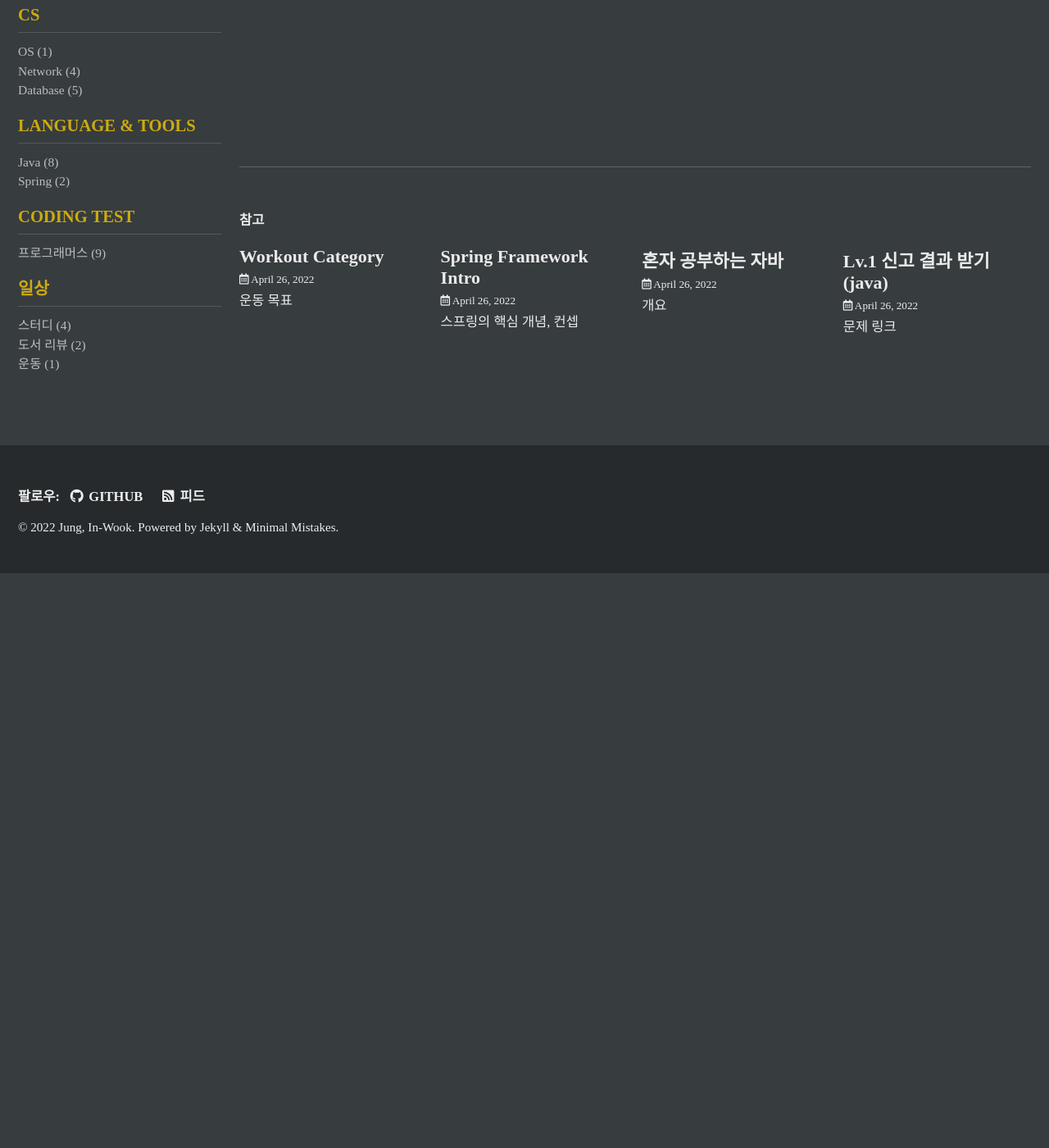
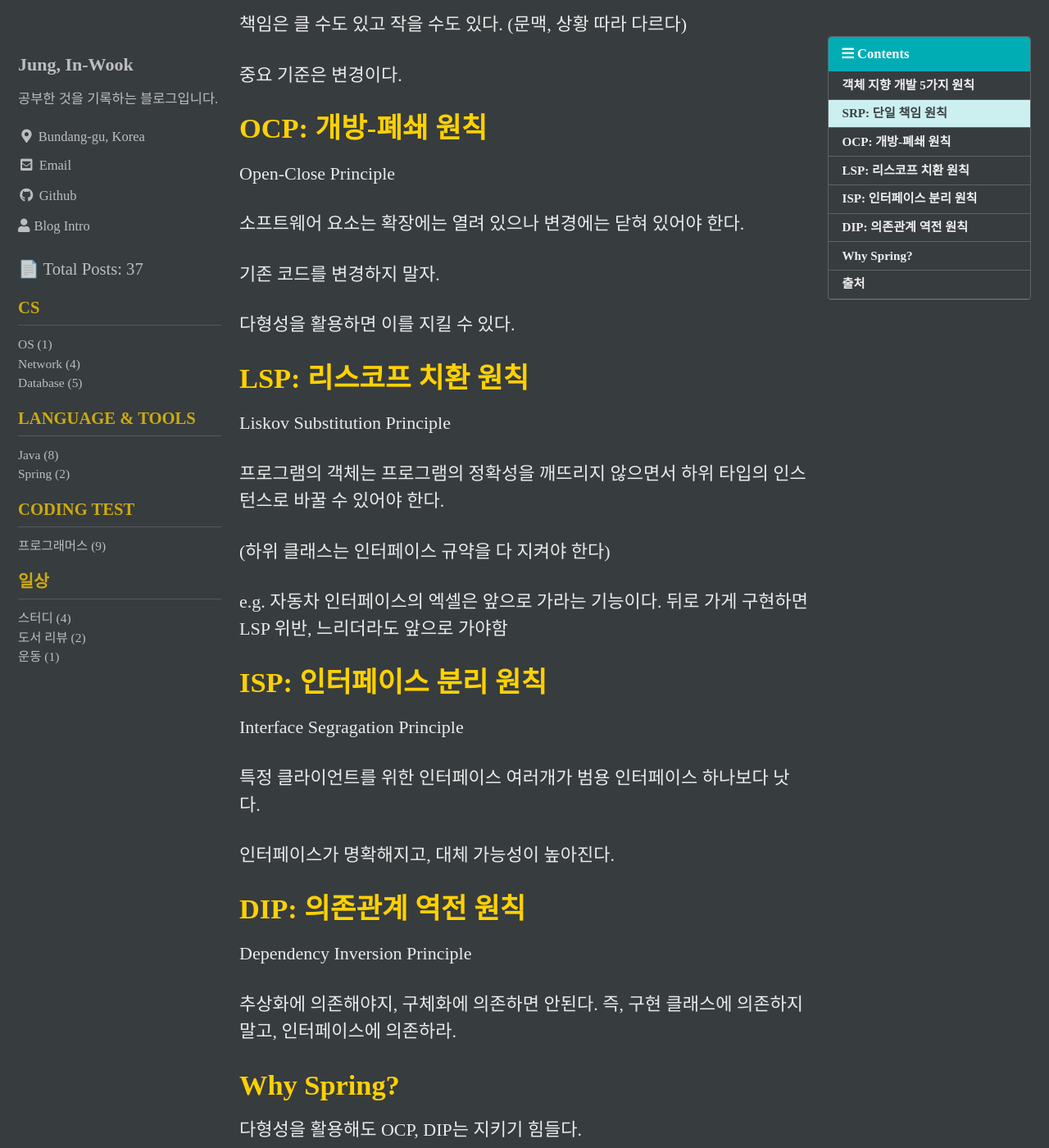
Before and after one commit to Koowin/koowin.github.io, a Jekyll site: the page built from _posts/spring/2022-04-26-SOLID.md, in a window 1280 px wide and 1400 px high, scrolled down 778 px. Shown: the whole window at 82% size. Built offline with Jekyll 4.4.1, drawn with Linux system fonts in a browser that asks for light colours; cached includes are drawn as plain includes; some web fonts are replaced; before the commit the page ends 1477 px from its top, so only the background shows below that; some of the changed text lies outside the part shown.

Commit message:
post: SOLID

```diff
--- a/_posts/spring/2022-04-26-SOLID.md
+++ b/_posts/spring/2022-04-26-SOLID.md
@@ -12,3 +12,81 @@ categories:
 date: 2022-04-26
 last_modified_at: 2022-04-26
 ---
+
+# 객체 지향 개발 5가지 원칙
+
+로버트 마틴이 정리
+
+* SRP: 단일 책임 원칙
+* OCP: 개방-폐쇄 원칙
+* LSP: 리스코프 치환 원칙
+* ISP: 인터페이스 분리 원칙
+* DIP: 의존관계 역전 원칙
+
+
+
+# SRP: 단일 책임 원칙
+
+Single Responsibility Principle
+
+한 클래스는 하나의 책임만 가져야 한다.
+
+책임은 클 수도 있고 작을 수도 있다. (문맥, 상황 따라 다르다)
+
+중요 기준은 변경이다.
+
+
+
+# OCP: 개방-폐쇄 원칙
+
+Open-Close Principle
+
+소프트웨어 요소는 확장에는 열려 있으나 변경에는 닫혀 있어야 한다.
+
+기존 코드를 변경하지 말자.
+
+다형성을 활용하면 이를 지킬 수 있다.
+
+
+
+# LSP: 리스코프 치환 원칙
+
+Liskov Substitution Principle
+
+프로그램의 객체는 프로그램의 정확성을 깨뜨리지 않으면서 하위 타입의 인스턴스로 바꿀 수 있어야 한다.
+
+(하위 클래스는 인터페이스 규약을 다 지켜야 한다)
+
+e.g. 자동차 인터페이스의 엑셀은 앞으로 가라는 기능이다. 뒤로 가게 구현하면 LSP 위반, 느리더라도 앞으로 가야함
+
+
+
+# ISP: 인터페이스 분리 원칙
+
+Interface Segragation Principle
+
+특정 클라이언트를 위한 인터페이스 여러개가 범용 인터페이스 하나보다 낫다.
+
+인터페이스가 명확해지고, 대체 가능성이 높아진다.
+
+
+
+# DIP: 의존관계 역전 원칙
+
+Dependency Inversion Principle
+
+추상화에 의존해야지, 구체화에 의존하면 안된다. 즉, 구현 클래스에 의존하지 말고, 인터페이스에 의존하라.
+
+
+
+# Why Spring?
+
+다형성을 활용해도 OCP, DIP는 지키기 힘들다.
+
+-> 객체를 생성하고, 연관관계를 맺어주는 별도의 조립, 설정자가 필요하다.
+
+
+
+# 출처
+
+* 스프링 핵심 원리 기본편 (김영한, 인프런)
```
Also changed, not shown: _posts/review/2022-04-25-intro.md (+1 -0 lines), _posts/spring/2022-04-26-spring_intro.md (+8 -8 lines).
